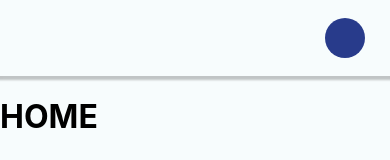
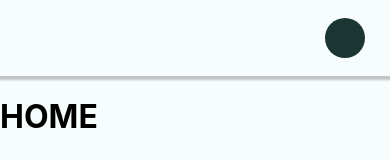
Before and after one commit to JayNode/FFG, a React (Create React App) app in the folder fabled/: page / in a window 390 px wide. Shown: the top 160 px of the page. Built offline with nearby package versions, Linux system fonts and the light colour scheme.

Commit message:
navbar commit

```diff
--- a/fabled/src/components/navbar/Navbar.css
+++ b/fabled/src/components/navbar/Navbar.css
@@ -17,8 +17,41 @@ nav {
 .nav-menu ul {
   display: flex;
   padding: 0;
+}
 
-  @media screen and (max-width: 768px) {
+.nav-menu li {
+  list-style-type: none;
+  margin: 0 1rem;
+}
+
+.nav-menu li a {
+  text-decoration: none;
+  display: block;
+  width: 100%;
+}
+
+.hamburger {
+  border: 0;
+  height: 40px;
+  width: 40px;
+  padding: 0.5rem;
+  border-radius: 50%;
+  background-color: #1b3532;
+  cursor: pointer;
+  transition: background-color 0.2s ease-in-out;
+  position: absolute;
+  top: 50%;
+  right: 25px;
+  transform: translateY(-50%);
+  display: none;
+
+  &:hover {
+    background-color: #de9151;
+  }
+}
+
+@media screen and (max-width: 768px) {
+  .nav-menu ul {
     position: absolute;
     top: 60px;
     left: 0;
@@ -29,60 +62,28 @@ nav {
     border-top: 1px solid black;
     display: none;
   }
-}
 
-@media screen and (max-width: 768px) {
   .nav-menu.expanded ul {
     display: block;
   }
-}
 
-.nav-menu li {
-  list-style-type: none;
-  margin: 0 1rem;
-
-  @media screen and (max-width: 768px) {
+  .nav-menu li {
     text-align: center;
     margin: 0;
 
     &:hover {
-      background-color: #eee;
+      background-color: ;
     }
   }
-}
 
-.nav-menu li a {
-  text-decoration: none;
-  display: block;
-  width: 100%;
-
-  @media screen and (max-width: 768px) {
+  .nav-menu li a {
     color: black;
     width: 100%;
     padding: 1.5rem 0;
   }
-}
 
-.hamburger {
-  border: 0;
-  height: 40px;
-  width: 40px;
-  padding: 0.5rem;
-  border-radius: 50%;
-  background-color: #283b8b;
-  cursor: pointer;
-  transition: background-color 0.2s ease-in-out;
-  position: absolute;
-  top: 50%;
-  right: 25px;
-  transform: translateY(-50%);
-  display: none;
-
-  & :hover {
-    background-color: #2642af;
+  .hamburger {
+    display: block;
   }
 
-  @media screen and (max-width: 768px) {
-    display: block;
-  }
 }
```
Also changed, not shown: fabled/src/components/navbar/Navbar.js (+7 -0 lines).
